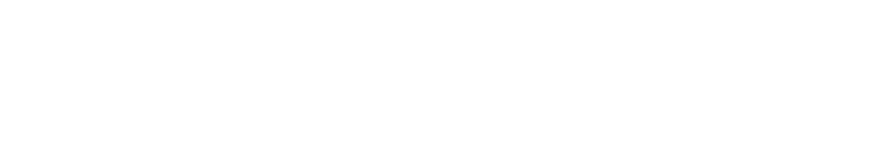
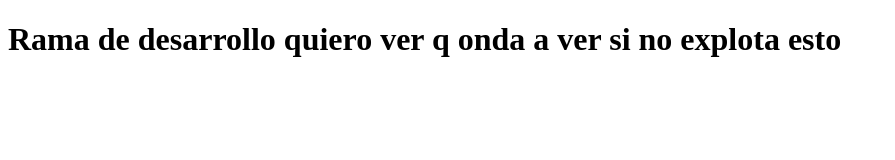
Before and after one commit to ginoleee/portfolio-FrontEnd, a plain HTML site: page index.html in a window 1280 px wide. Shown: the whole page, without its empty margins (0-895 px from the left). Drawn offline with Linux system fonts and the light colour scheme.

Commit message:
prueba 3

```diff
--- a/index.html
+++ b/index.html
@@ -7,6 +7,6 @@
     <title>Document</title>
 </head>
 <body>
-
+    <h1>Rama de desarrollo quiero ver q onda a ver si no explota esto</h1>
 </body>
 </html>
```
